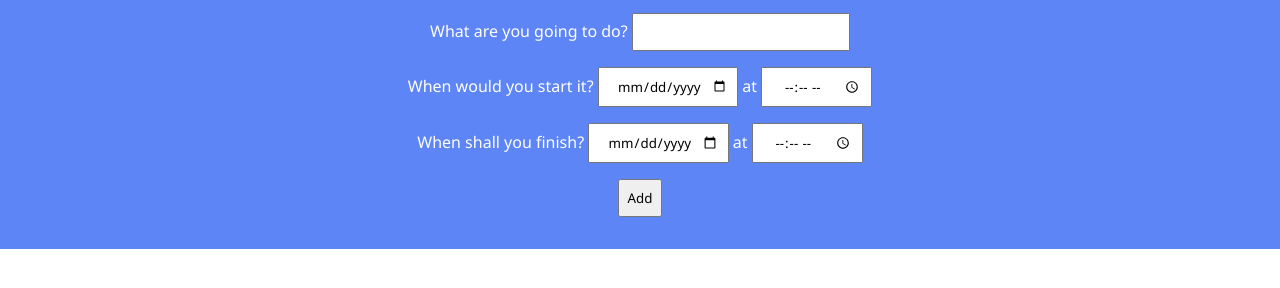
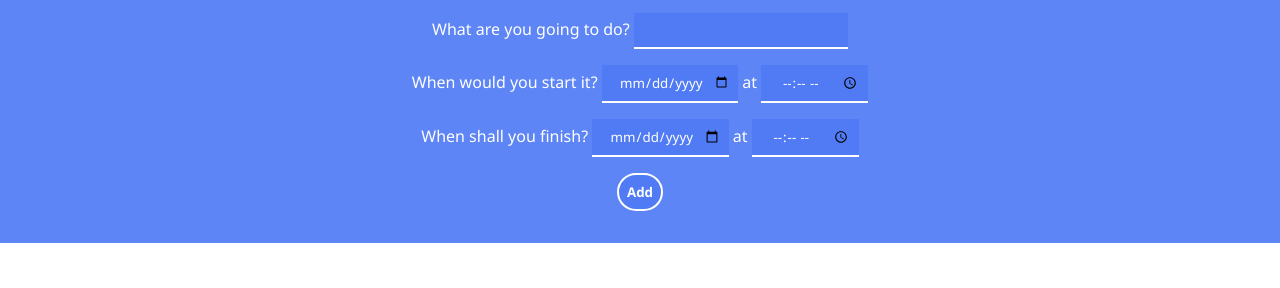
Before and after one commit to ivan-kirshak/Organizer, a plain HTML site: page second_version/tdl.html in a window 1280 px wide. Shown: the part 46-334 px from the top of the page. Drawn offline with Linux system fonts and the light colour scheme.

Commit message:
add minimal verification and update style

```diff
--- a/second_version/tdl.css
+++ b/second_version/tdl.css
@@ -8,7 +8,7 @@ body {
     text-align: center;
 }
 
-header, .head {
+header, .head, input {
     color: rgb(255, 255, 255);
     background-color: rgba(79, 123, 245, 0.918);
 }
@@ -27,8 +27,28 @@ header, .head, input, li {
     font-weight: 300;
 }
 
+input[type="text"], input[type="date"], input[type="time"] {
+    border-top: none;
+    border-left: none;
+    border-bottom: 2px solid rgb(255, 255, 255);
+    border-right: none;
+}
+
+input[type="button"] {
+    font-weight: 700;
+    border: 2px solid rgb(255, 255, 255);
+    border-radius: 25px;
+}
+
+input[type="text"] {
+    transition: border 2s, color 2s;
+}
+
 input[type="text"]:focus {
-    background-color: yellow;
+    border: 2px solid rgb(15, 161, 113);
+    color:rgb(119, 0, 255);
+    background-color: rgb(255, 255, 255);
+    font-weight: 600;
 }
 
 label {
@@ -37,7 +57,7 @@ label {
 
 input {
     padding: 0.5rem;
-    text-align: center
+    text-align: center;
 }
 
 li:nth-child(odd) {
--- a/second_version/tdl.html
+++ b/second_version/tdl.html
@@ -16,19 +16,19 @@
     <nav class="head">
         <div class="taskname">
                 <label for="task">What are you going to do?</label>
-                <input type="text" name="task" id="task">
+                <input type="text" name="task" id="task" class="required">
         </div>
         <div class="start">
             <label for="date">When would you start it?</label>
-            <input type="date" name="datetime" id="datedaystart">
+            <input type="date" name="datetime" id="datedaystart" class="required">
             <label for="">at</label>
-            <input type="time" name="time-start" id="time-start">
+            <input type="time" name="time-start" id="time-start" class="required">
         </div>
         <div class="finish">
                 <label for="time">When shall you finish?</label>
-                <input type="date" name="datetime" id="datedayend">
+                <input type="date" name="datetime" id="datedayend" class="required">
                 <label for="">at</label>
-                <input type="time" name="time-end" id="time-end">
+                <input type="time" name="time-end" id="time-end" class="required">
         </div>
         <div class="btn">
                 <input type="button" value="Add" id="btnAdd">
--- a/second_version/tdl.js
+++ b/second_version/tdl.js
@@ -4,18 +4,20 @@ function doneTask(e) {
 }
 
 function deleteTask(e) {
-    if (confirm("Have you completed the task?")){
+    if (confirm("Have you completed the task?")) {
         e.target.parentElement.remove();
     }
 }
 
 function addTask(e) {
-    let task  = document.getElementById("task");
+    let task = document.getElementById("task");
     let sDay = document.getElementById("datedaystart");
     let sTime = document.getElementById("time-start");
     let fDay = document.getElementById("datedayend");
     let fTime = document.getElementById("time-end");
 
+    //creates a new task if form is filled
+    if (task.value != "" && sDay.value != "" && sTime.value != "" && fDay.value != "" && fTime.value != "") {
         let startDay = new Date(sDay.value).toLocaleDateString();
         let finishDay = new Date(fDay.value).toLocaleDateString();
 
@@ -37,6 +39,9 @@ function addTask(e) {
 
         let tasks = document.getElementById("tasks");
         tasks.appendChild(newTask); //adds new task, when it's printed
+    } else {
+        alert("Please, fill the empty blanks");
+    }
 }
 
 let btnAdd = document.getElementById("btnAdd");
```
Lines whose indentation alone changed are shown as unchanged.
